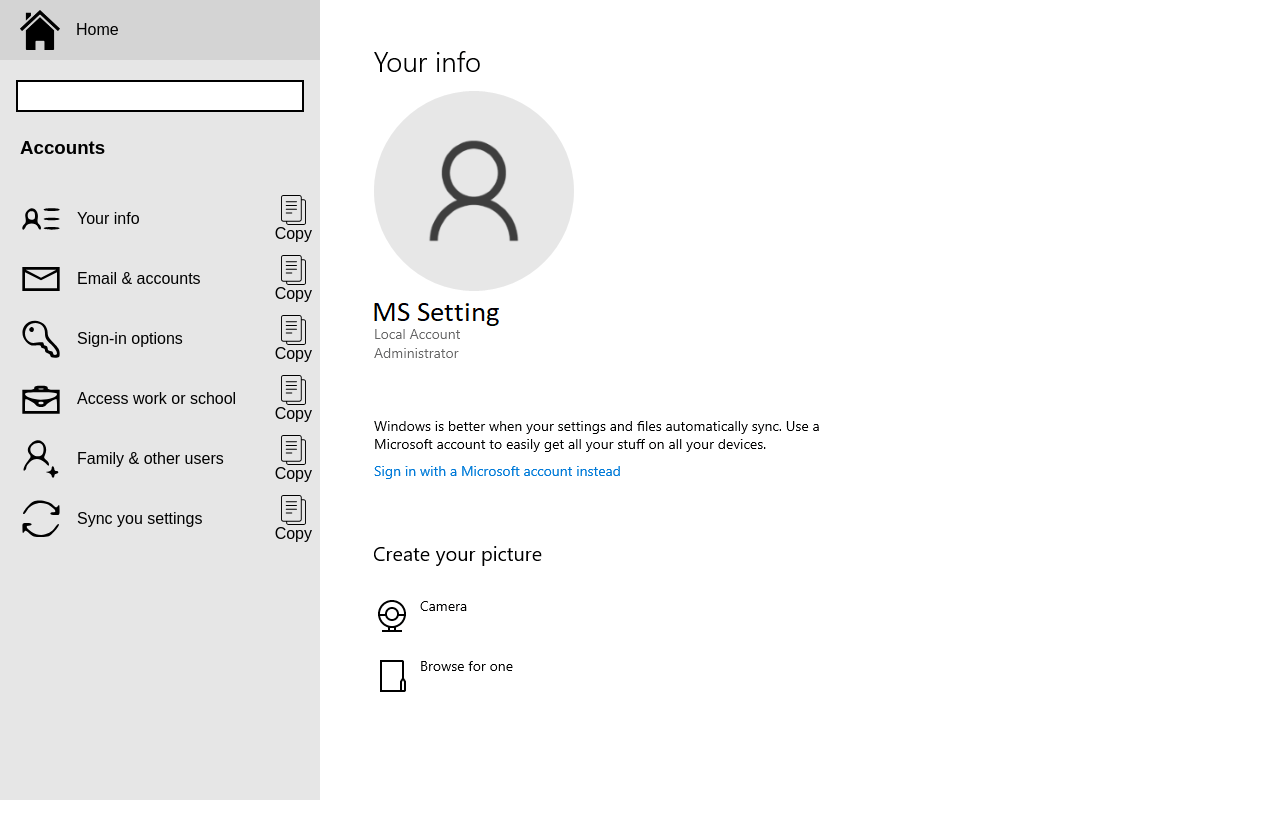
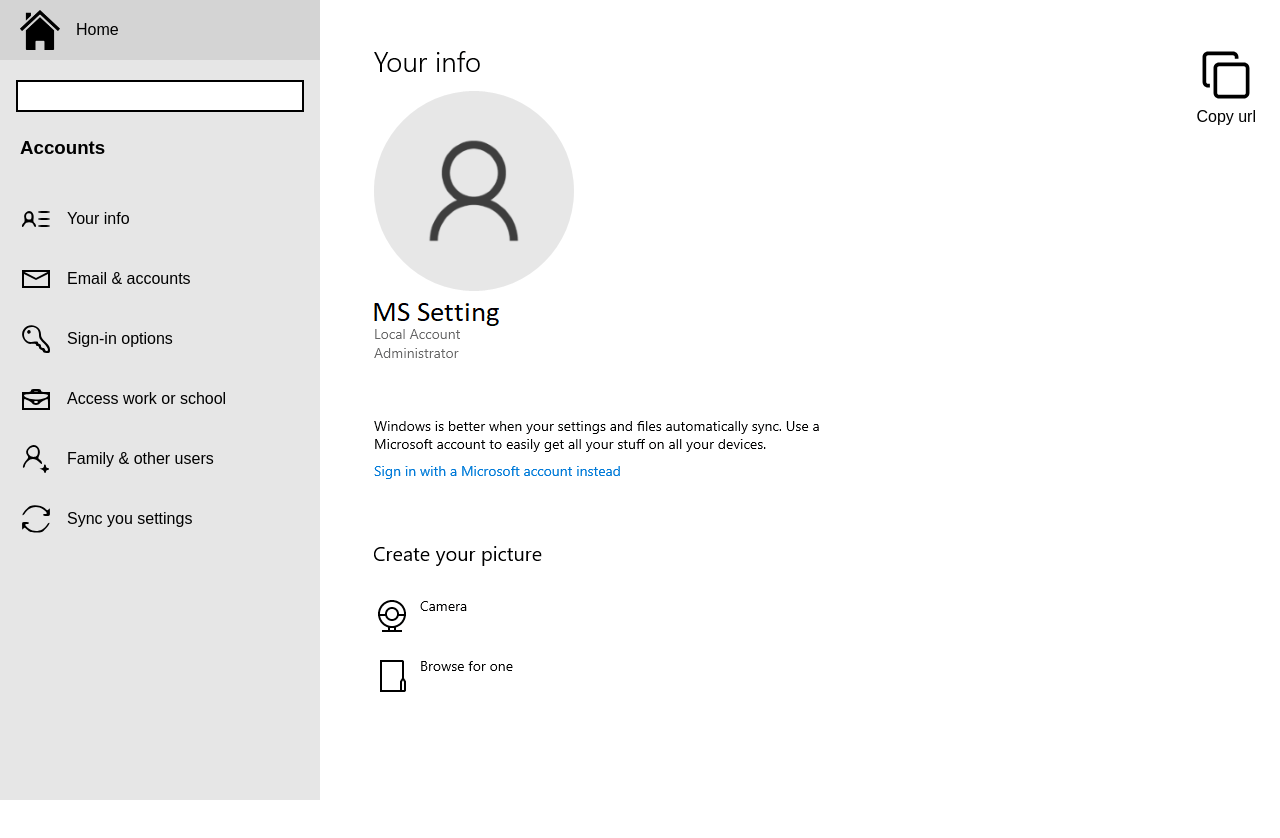
Before and after one commit to erwanvivien/ms-setting, a Next.js app: page /accounts in a window 1280 px wide. Shown: the top 838 px of the page. Built offline with nearby package versions, Linux system fonts and the light colour scheme.

Commit message:
fix: added icon only in image

```diff
--- a/components/Header.tsx
+++ b/components/Header.tsx
@@ -3,7 +3,7 @@
 import Image from "next/image";
 import styles from "../styles/Home.module.css";
 
-import CopyIcon from "../public/copy.svg";
+import CopyIcon from "../public/copy2.svg";
 
 type HeaderProps = {
   copy: (text: string) => void;
--- a/components/Selection.tsx
+++ b/components/Selection.tsx
@@ -24,7 +24,7 @@
   settingsPanel,
   titleMap,
 } from "../pages/[settings]";
-import CopyIcon from "../public/copy.svg";
+import CopyIcon from "../public/copy2.svg";
 
 const categories = [
   {
--- a/components/SettingBuilder.tsx
+++ b/components/SettingBuilder.tsx
@@ -5,7 +5,7 @@
 import SettingMatch, { SettingBuilder, SettingTypes } from "./settings_types";
 
 import AppIcon from "../public/icons/categories/app_default.svg";
-import CopyIcon from "../public/copy.svg";
+import CopyIcon from "../public/copy2.svg";
 
 import styles from "../styles/Home.module.css";
 
--- a/components/SettingImage.tsx
+++ b/components/SettingImage.tsx
@@ -2,20 +2,46 @@
 import Image from "next/image";
 
 import styles from "../styles/Settings.module.css";
+import homeStyles from "../styles/Home.module.css";
+
+import CopyIcon from "../public/copy2.svg";
 
 type SettingImageProps = {
   page: string;
   image: StaticImageData;
+  copy: (text: string) => void;
+  setting: string;
 };
 
-const SettingImage = ({ page, image }: SettingImageProps) => {
-  return (
+const SettingImage = ({ page, image, setting, copy }: SettingImageProps) => (
+  <>
+    <div
+      className={styles.panel_copy}
+      onClick={() =>
+        copy(
+          `${window.location.protocol}//` +
+            `${window.location.host}/` +
+            `${page}?` +
+            `redirect=${setting}`
+        )
+      }
+    >
+      <Image
+        src={CopyIcon}
+        className={homeStyles.header_clickable_img}
+        alt="Copy icon"
+        title="Copy icon"
+        width={50}
+        height={50}
+      />
+      <p>Copy url</p>
+    </div>
     <div className={styles.setting_builder_container}>
       {image && (
         <Image
           src={image}
           alt={`Setting page for ${page}`}
-          // layout="fill"
+          placeholder="blur"
           width={1250}
           height={1010}
           quality={95}
@@ -23,7 +49,7 @@
         />
       )}
     </div>
-  );
-};
+  </>
+);
 
 export default SettingImage;
--- a/components/SettingPanel.tsx
+++ b/components/SettingPanel.tsx
@@ -1,75 +1,46 @@
 import React from "react";
 
 import styles from "../styles/Settings.module.css";
-import homeStyles from "../styles/Home.module.css";
 import Image from "next/image";
 import Link from "next/link";
 
-import CopyIcon from "../public/copy.svg";
 import { Setting } from "../pages/[settings]";
 
 type SettingPanelProps = {
   icons: Setting[];
   title: string;
-  page: string;
-  copy: (text: string) => void;
-  select: React.Dispatch<React.SetStateAction<StaticImageData>>;
+  select: React.Dispatch<React.SetStateAction<number>>;
 };
 
 type PanelItemProps = {
-  copy: (text: string) => void;
   setting: Setting;
-  page: string;
-  select: React.Dispatch<React.SetStateAction<StaticImageData>>;
+  select: React.Dispatch<React.SetStateAction<number>>;
+  index: number;
 };
 
-const PanelItem = ({ copy, setting, page, select }: PanelItemProps) => {
+const PanelItem = ({ setting, select, index }: PanelItemProps) => {
   if (!setting.icon) {
     return <div className={styles.spacer}></div>;
   }
 
   return (
-    <div
-      className={styles.header_list_item}
-      onClick={() => select(setting.image)}
-    >
+    <div className={styles.header_list_item} onClick={() => select(index)}>
       <Image
         className={styles.header_list_item_image}
         src={setting.icon}
         alt={`${setting.text} Icon`}
-        width={40}
-        height={40}
+        title={`${setting.text} Icon`}
+        about={`${setting.text} Icon`}
+        width={30}
+        height={30}
       />
 
       <p className={styles.header_list_item_text}>{setting.text}</p>
-
-      <div
-        className={styles.panel_copy}
-        onClick={() => {
-          const basePath =
-            `${window.location.protocol}//` +
-            `${window.location.host}/` +
-            `${page}?` +
-            `redirect=${setting.setting}`;
-
-          copy(basePath);
-        }}
-      >
-        <Image
-          className={homeStyles.header_clickable_img}
-          src={CopyIcon}
-          alt="Copy icon"
-          width={30}
-          height={30}
-        />
-        <p>Copy</p>
-      </div>
     </div>
   );
 };
 
-const SettingPanel = (props: SettingPanelProps) => {
-  return (
+const SettingPanel = (props: SettingPanelProps) => (
   <>
     <Link href="/">
       <a className={[styles.header_home, styles.header_home_link].join(" ")}>
@@ -90,18 +61,16 @@
     <h3 className={styles.header_title}>{props.title}</h3>
 
     <div className={styles.header_list}>
-        {props.icons.map((setting) => (
+      {props.icons.map((setting, idx) => (
         <PanelItem
           key={setting.text}
-            copy={props.copy}
-            page={props.page}
           select={props.select}
           setting={setting}
+          index={idx}
         />
       ))}
     </div>
   </>
 );
-};
 
 export default SettingPanel;
--- a/pages/[settings].tsx
+++ b/pages/[settings].tsx
@@ -5,7 +5,6 @@
 import styleshome from "../styles/Home.module.css";
 
 import SettingMore from "../components/SettingMore";
-import SettingBuilder from "../components/SettingBuilder";
 import SettingPanel from "../components/SettingPanel";
 
 // Account
@@ -131,18 +130,21 @@
 import SettingImage from "../components/SettingImage";
 
 // Image for setting content
+// Account
 import AccountsAccessWorkOrSchool from "../public/settings/accounts/accessworkorschool.png";
 import AccountsEmailAccounts from "../public/settings/accounts/emailaccounts.png";
 import AccountsFamilyOtherUsers from "../public/settings/accounts/familyotherusers.png";
 import AccountsSignInOptions from "../public/settings/accounts/signinoptions.png";
 import AccountsSyncYourSettings from "../public/settings/accounts/syncyoursettings.png";
 import AccountsYourInfo from "../public/settings/accounts/yourinfo.png";
+// App
 import AppsAppsFeatures from "../public/settings/apps/appsfeatures.png";
 import AppsAppsForWebsites from "../public/settings/apps/appsforwebsites.png";
 import AppsDefaultApps from "../public/settings/apps/defaultapps.png";
 import AppsOfflineMaps from "../public/settings/apps/offlinemaps.png";
 import AppsStartup from "../public/settings/apps/startup.png";
 import AppsVideoPlayback from "../public/settings/apps/videoplayback.png";
+// Periph
 import DevicesAutoplay from "../public/settings/devices/autoplay.png";
 import DevicesBluetoothOtherDevices from "../public/settings/devices/bluetoothotherdevices.png";
 import DevicesMouse from "../public/settings/devices/mouse.png";
@@ -150,6 +152,7 @@
 import DevicesPrintersScanners from "../public/settings/devices/printersscanners.png";
 import DevicesTyping from "../public/settings/devices/typing.png";
 import DevicesUsb from "../public/settings/devices/usb.png";
+// Access
 import EaseAudio from "../public/settings/ease/audio.png";
 import EaseClosedCaptions from "../public/settings/ease/closedcaptions.png";
 import EaseColorFilters from "../public/settings/ease/colorfilters.png";
@@ -163,10 +166,12 @@
 import EaseNarrator from "../public/settings/ease/narrator.png";
 import EaseSpeech from "../public/settings/ease/speech.png";
 import EaseTextCursor from "../public/settings/ease/textcursor.png";
+// Games
 import GamingCaptures from "../public/settings/gaming/captures.png";
 import GamingGamemode from "../public/settings/gaming/gamemode.png";
 import GamingXboxGameBar from "../public/settings/gaming/xboxgamebar.png";
 import GamingXboxNetworking from "../public/settings/gaming/xboxnetworking.png";
+// Network
 import NetworkAirplaneMode from "../public/settings/network/airplanemode.png";
 import NetworkDialup from "../public/settings/network/dialup.png";
 import NetworkEthernet from "../public/settings/network/ethernet.png";
@@ -175,6 +180,7 @@
 import NetworkStatus from "../public/settings/network/status.png";
 import NetworkVpn from "../public/settings/network/vpn.png";
 import NetworkWifi from "../public/settings/network/wifi.png";
+// Custom
 import PersonalizationBackground from "../public/settings/personalization/background.png";
 import PersonalizationColors from "../public/settings/personalization/colors.png";
 import PersonalizationFonts from "../public/settings/personalization/fonts.png";
@@ -182,6 +188,7 @@
 import PersonalizationStart from "../public/settings/personalization/start.png";
 import PersonalizationTaskbar from "../public/settings/personalization/taskbar.png";
 import PersonalizationThemes from "../public/settings/personalization/themes.png";
+// Privacy
 import PrivacyAccountInfo from "../public/settings/privacy/accountinfo.png";
 import PrivacyActivityHistory from "../public/settings/privacy/activityhistory.png";
 import PrivacyAppDiagnostics from "../public/settings/privacy/appdiagnostics.png";
@@ -209,8 +216,10 @@
 import PrivacyTasks from "../public/settings/privacy/tasks.png";
 import PrivacyVideos from "../public/settings/privacy/videos.png";
 import PrivacyVoiceActivation from "../public/settings/privacy/voiceactivation.png";
+// Search
 import SearchPermissionsHistory from "../public/settings/search/permissionshistory.png";
 import SearchSearchingWindows from "../public/settings/search/searchingwindows.png";
+// System
 import SystemAbout from "../public/settings/system/about.png";
 import SystemClipboard from "../public/settings/system/clipboard.png";
 import SystemDisplay from "../public/settings/system/display.png";
@@ -224,10 +233,12 @@
 import SystemSound from "../public/settings/system/sound.png";
 import SystemStorage from "../public/settings/system/storage.png";
 import SystemTablet from "../public/settings/system/tablet.png";
+// Time
 import TimeDatetime from "../public/settings/time/datetime.png";
 import TimeLanguage from "../public/settings/time/language.png";
 import TimeRegion from "../public/settings/time/region.png";
 import TimeSpeech from "../public/settings/time/speech.png";
+// Update
 import UpdateActivation from "../public/settings/update/activation.png";
 import UpdateBackup from "../public/settings/update/backup.png";
 import UpdateDeliveryOptimization from "../public/settings/update/deliveryoptimization.png";
@@ -509,7 +520,7 @@
   phone: [
     {
       icon: undefined,
-      setting: "",
+      setting: "ms-settings:mobile-devices",
       text: "phone-temp",
       keywords: [],
       image: undefined as any,
@@ -1126,18 +1137,15 @@
   const [icons, setIcons] = React.useState<Setting[]>([]);
   const [title, setTitle] = React.useState("");
 
-  const [selected, setSelected] = React.useState<StaticImageData>(
-    undefined as any
-  );
+  const [selected, setSelected] = React.useState<number>(0);
+
+  const [myTimeout, setMyTimeout] = React.useState<NodeJS.Timeout>(null as any);
+  const [content, setContent] = React.useState("");
 
   React.useEffect(() => {
     setIcons(settingsPanel[page]);
     setTitle(titleMap[page]);
-    setSelected(settingsPanel[page][0].image);
   }, [page]);
-
-  const [myTimeout, setMyTimeout] = React.useState<NodeJS.Timeout>(null as any);
-  const [content, setContent] = React.useState("");
 
   const copySetting = (text: string) => {
     if (!text.includes("ms-settings:")) {
@@ -1170,16 +1178,15 @@
 
       <div className={styles.main_container}>
         <header className={styles.header}>
-          <SettingPanel
-            page={page}
-            icons={icons}
-            title={title}
-            copy={copySetting}
-            select={setSelected}
-          />
+          <SettingPanel icons={icons} title={title} select={setSelected} />
         </header>
         <main className={styles.main}>
-          <SettingImage page={page} image={selected} />
+          <SettingImage
+            page={page}
+            copy={copySetting}
+            image={settingsPanel[page][selected].image}
+            setting={settingsPanel[page][selected].setting}
+          />
         </main>
         <footer className={styles.footer}>
           <SettingMore />
--- a/styles/Settings.module.css
+++ b/styles/Settings.module.css
@@ -15,12 +15,15 @@
 
 .panel_copy {
   position: absolute;
-  right: 8px;
-  height: 80%;
+  top: 50px;
+  right: 374px;
 
   display: flex;
   justify-content: center;
+  align-items: center;
   flex-direction: column;
+
+  gap: 8px;
 }
 
 /* ========= Footer ========= */
@@ -60,6 +63,10 @@
 @media only screen and (max-width: 1420px) {
   .footer {
     display: none;
+  }
+
+  .panel_copy {
+    right: 24px;
   }
 }
 
@@ -434,8 +441,4 @@
   .main {
     padding-left: 230px;
   }
-
-  .panel_copy {
-    right: 12px;
-  }
 }
```
Also changed, not shown: components/SettingMore.tsx (+9 -1 lines), public/copy2.svg (added). Lines whose indentation alone changed are shown as unchanged.
